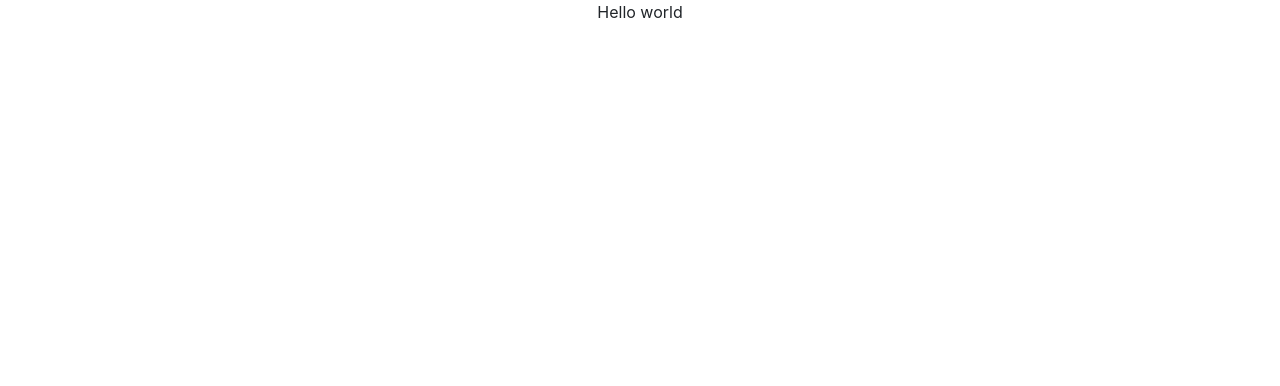
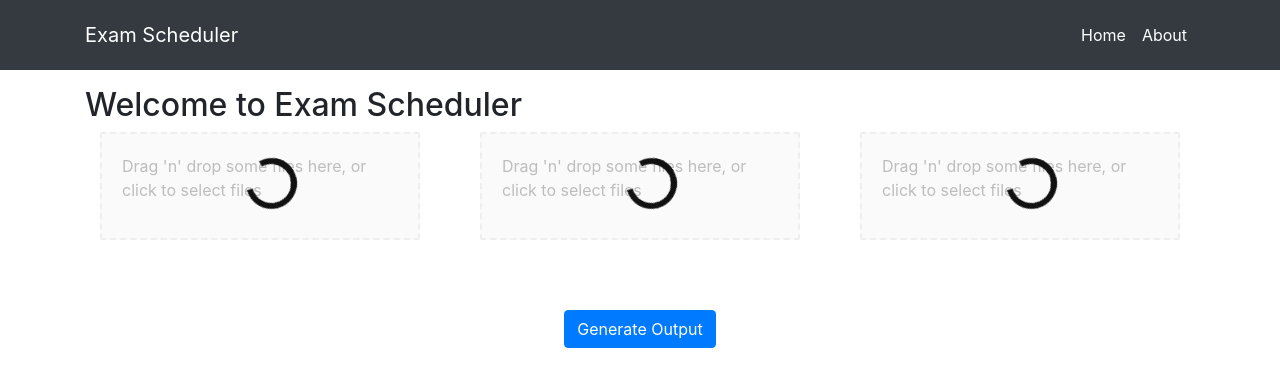
Before and after one commit to srbcheema1/ExamScheduler, a React (Create React App) app: page / in a window 1280 px wide. Shown: the top 386 px of the page. Built offline with nearby package versions, Linux system fonts and the light colour scheme; the HTML template or start-up script is replaced by a standard one.

Commit message:
working a little bit

```diff
--- a/package.json
+++ b/package.json
@@ -5,6 +5,8 @@
   "dependencies": {
     "react": "^16.8.6",
     "react-dom": "^16.8.6",
+    "react-dropzone": "^10.1.4",
+    "react-router-dom": "^5.0.0",
     "react-scripts": "2.1.8"
   },
   "scripts": {
--- a/src/App.js
+++ b/src/App.js
@@ -1,12 +1,22 @@
 import React, { Component } from 'react';
+import {BrowserRouter as Router, Route} from 'react-router-dom';
+
+import Home from './pages/Home.js'
+import About from './pages/About.js'
+import Navbar from './components/Navbar.js'
+
 import './App.css';
 
 class App extends Component {
   render() {
     return (
-      <div className="App">
-        Hello world
-      </div>
+      <Router>
+        <Navbar/>
+        <div>
+          <Route exact path = "/" component = {Home}/>
+          <Route exact path = "/About" component = {About}/>
+        </div>
+      </Router>
     );
   }
 }
--- /dev/null
+++ b/src/components/Dropbox.js
@@ -0,0 +1,62 @@
+import React, {useMemo} from 'react';
+import {useDropzone} from 'react-dropzone';
+
+const baseStyle = {
+  flex: 1,
+  display: 'flex',
+  flexDirection: 'column',
+  alignItems: 'center',
+  padding: '20px',
+  borderWidth: 2,
+  borderRadius: 2,
+  borderColor: '#eeeeee',
+  borderStyle: 'dashed',
+  backgroundColor: '#fafafa',
+  // backgroundImage: 'url(${backg_image.jpg})',
+  color: '#bdbdbd',
+  outline: 'none',
+  transition: 'border .24s ease-in-out'
+};
+
+const activeStyle = {
+  borderColor: '#2196f3'
+};
+
+const acceptStyle = {
+  borderColor: '#00e676'
+};
+
+const rejectStyle = {
+  borderColor: '#ff1744'
+};
+
+function Styled(props) {
+  const {
+    getRootProps,
+    getInputProps,
+    isDragActive,
+    isDragAccept,
+    isDragReject
+  } = useDropzone({accept: 'documents/*'});
+
+  const style = useMemo(() => ({
+    ...baseStyle,
+    ...(isDragActive ? activeStyle : {}),
+    ...(isDragAccept ? acceptStyle : {}),
+    ...(isDragReject ? rejectStyle : {})
+  }), [
+    isDragActive,
+    isDragReject
+  ]);
+
+  return (
+    <div className="container">
+      <div {...getRootProps({style})}>
+        <input {...getInputProps()} />
+        <p>Drag 'n' drop some files here, or click to select files</p>
+      </div>
+    </div>
+  );
+}
+
+export default Styled;
--- /dev/null
+++ b/src/components/Loader.css
@@ -0,0 +1,41 @@
+.Loader.container{
+}
+.lds-ring {
+  position: relative;
+  display: inline-block;
+  left:140px;
+  top:-88px;
+
+
+  width: 64px;
+  height: 64px;
+}
+.lds-ring div {
+  box-sizing: border-box;
+  display: block;
+  position: absolute;
+  width: 51px;
+  height: 51px;
+  margin: 6px;
+  border: 6px solid #fff;
+  border-radius: 50%;
+  animation: lds-ring 1.2s cubic-bezier(0.5, 0, 0.5, 1) infinite;
+  border-color: #111 transparent transparent transparent;
+}
+.lds-ring div:nth-child(1) {
+  animation-delay: -0.45s;
+}
+.lds-ring div:nth-child(2) {
+  animation-delay: -0.3s;
+}
+.lds-ring div:nth-child(3) {
+  animation-delay: -0.15s;
+}
+@keyframes lds-ring {
+  0% {
+    transform: rotate(0deg);
+  }
+  100% {
+    transform: rotate(360deg);
+  }
+}
--- /dev/null
+++ b/src/components/Loader.js
@@ -0,0 +1,12 @@
+import React from 'react';
+import Load from './loader.gif'
+import './Loader.css'
+const Loader = (props) =>{
+  return(
+    <div className="Loader container">
+      <div class="lds-ring"><div></div><div></div><div></div><div></div></div>
+    </div>
+  )
+}
+
+export default Loader;
--- /dev/null
+++ b/src/components/Navbar.css
@@ -0,0 +1,25 @@
+.mb-4, .my-4 {
+    margin-bottom: 1rem !important;
+}
+.bg-dark {
+    background-color: #343a40 !important;
+}
+.navbar-expand-md {
+    -ms-flex-flow: row nowrap;
+    flex-flow: row nowrap;
+    -ms-flex-pack: start;
+    justify-content: flex-start;
+}
+.navbar {
+    position: relative;
+    height: 70px;
+    display: -ms-flexbox;
+    display: flex;
+    -ms-flex-wrap: wrap;
+    flex-wrap: wrap;
+    -ms-flex-align: center;
+    align-items: center;
+    -ms-flex-pack: justify;
+    justify-content: space-between;
+    padding: .5rem 1rem;
+}
--- /dev/null
+++ b/src/components/Navbar.js
@@ -0,0 +1,30 @@
+import React, {Component} from 'react';
+import {Link} from 'react-router-dom';
+import './Navbar.css'
+
+class Navbar extends Component{
+  render(){
+    return(
+      <nav className="navbar navbar-expand-md navbar-dark bg-dark mb-4">
+        <div className = "container">
+            <Link className="navbar-brand" to="#">Exam Scheduler</Link>
+            <button className="navbar-toggler" type="button" data-toggle="collapse" data-target="#navbarCollapse" aria-controls="navbarCollapse" aria-expanded="false" aria-label="Toggle navigation">
+              <span className="navbar-toggler-icon"></span>
+            </button>
+            <div className="collapse navbar-collapse" id="navbarCollapse">
+              <ul className="navbar-nav ml-auto">
+                  <li className ="nav-item active">
+                    <Link className="nav-link" to="/">Home</Link>
+                  </li>
+                  <li className="nav-item active">
+                    <Link className="nav-link" to="/About">About</Link>
+                  </li>
+              </ul>
+
+            </div>
+          </div>
+      </nav>
+      );
+  }
+}
+export default Navbar
--- /dev/null
+++ b/src/pages/About.js
@@ -0,0 +1,15 @@
+import React, {Component} from 'react';
+
+class About extends Component{
+  render(){
+    return(
+      <div>
+        <div className = "container">
+          <h2> About Us</h2>
+          <p> Paragraph </p>
+        </div>
+      </div>
+      );
+  }
+}
+export default About
--- /dev/null
+++ b/src/pages/Home.js
@@ -0,0 +1,33 @@
+import React, {Component} from 'react';
+import Dropbox from '../components/Dropbox'
+import Loader from '../components/Loader.js'
+class Home extends Component{
+  render(){
+    return(
+      <div>
+        <div className = "container">
+        <h2> Welcome to Exam Scheduler</h2>
+           <div className = "row">
+            <div className="col-md-4">
+               <Dropbox/>
+               <Loader/>
+             </div>
+             <div className="col-md-4">
+               <Dropbox/>
+               <Loader/>
+             </div>
+             <div className="col-md-4">
+               <Dropbox/>
+               <Loader/>
+             </div>
+          </div>
+          <div className = "text-center">
+            <button type="button" className="btn btn-primary">Generate Output</button>
+          </div>
+        </div>
+      </div>
+      );
+  }
+}
+
+export default Home
```
Also changed, not shown: src/components/loader.gif (added).
